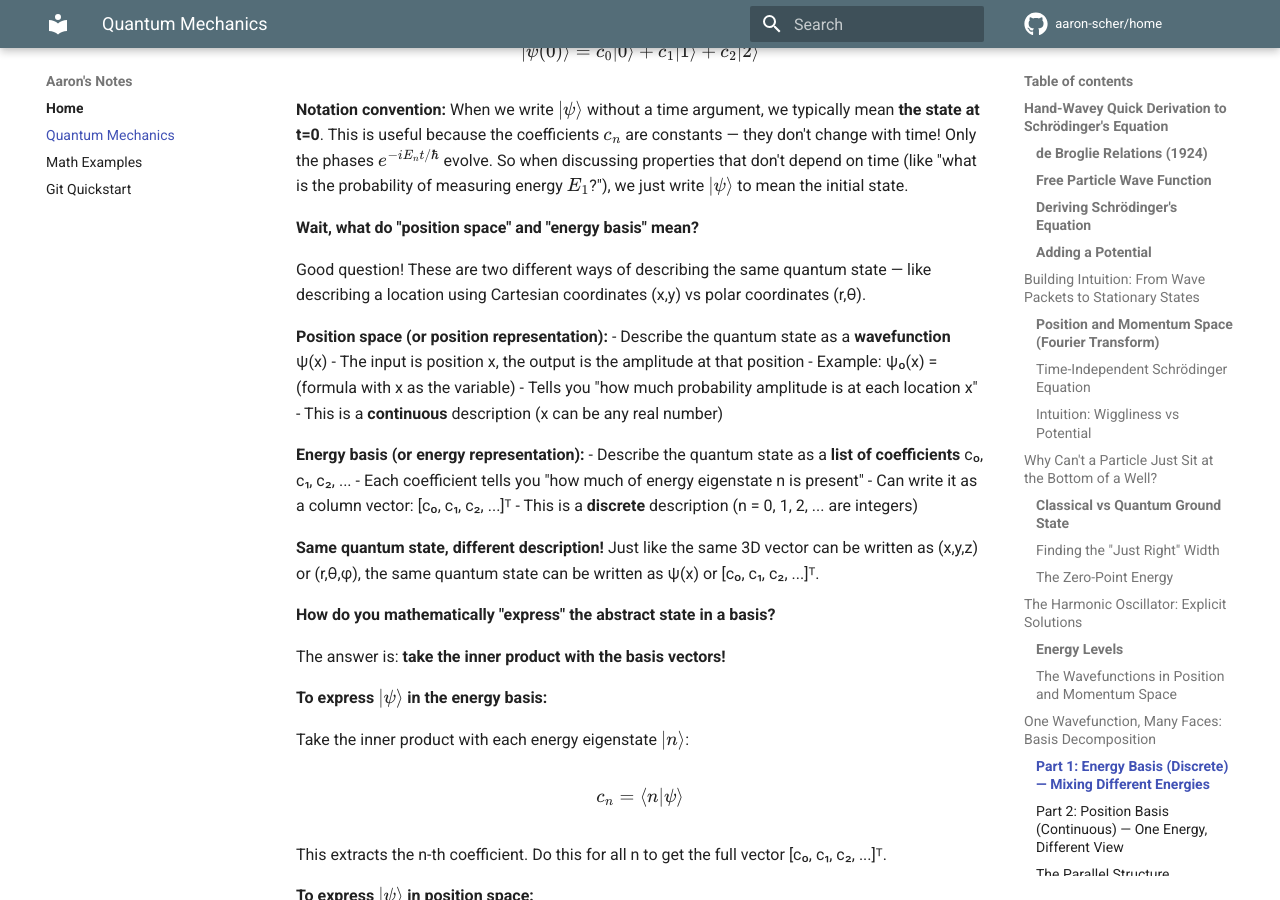
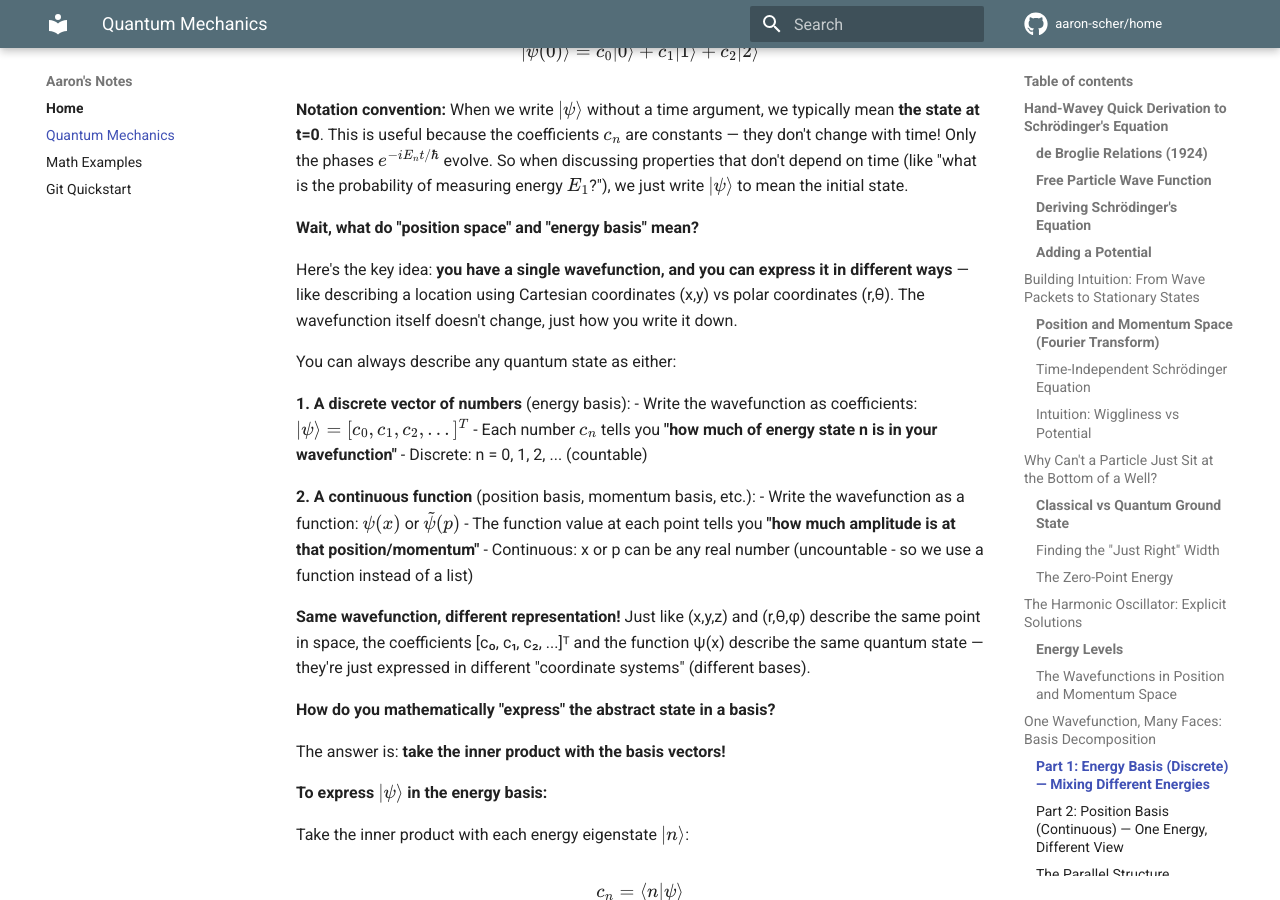
Before and after one commit to aaron-scher/home, an MkDocs documentation site: the page built from docs/quantum-mechanics.md, in a window 1280 px wide and 900 px high, scrolled down 11169 px. Built offline with MkDocs 1.6.1 and Material for MkDocs 9.7.7, drawn with Linux system fonts in a browser that asks for light colours; comment, search, counter and statistics services are not loaded.

Commit message:
Clarify basis terminology: same wavefunction, different expression
- Emphasize "single wavefunction, different ways to write it"
- Discrete vector: coefficients tell you "how much of each energy state"
- Continuous function: values tell you "how much at each position/momentum"
- Streamlined and more pedagogical
- Added momentum basis mention for completeness

🤖 Generated with [Claude Code](https://claude.com/claude-code)

Co-Authored-By: Claude <noreply@anthropic.com>

```diff
--- a/docs/quantum-mechanics.md
+++ b/docs/quantum-mechanics.md
@@ -403,22 +403,21 @@ $$
 
 **Wait, what do "position space" and "energy basis" mean?**
 
-Good question! These are two different ways of describing the same quantum state — like describing a location using Cartesian coordinates (x,y) vs polar coordinates (r,θ).
+Here's the key idea: **you have a single wavefunction, and you can express it in different ways** — like describing a location using Cartesian coordinates (x,y) vs polar coordinates (r,θ). The wavefunction itself doesn't change, just how you write it down.
 
-**Position space (or position representation):**
-- Describe the quantum state as a **wavefunction** ψ(x)
-- The input is position x, the output is the amplitude at that position
-- Example: ψ₀(x) = (formula with x as the variable)
-- Tells you "how much probability amplitude is at each location x"
-- This is a **continuous** description (x can be any real number)
+You can always describe any quantum state as either:
 
-**Energy basis (or energy representation):**
-- Describe the quantum state as a **list of coefficients** c₀, c₁, c₂, ...
-- Each coefficient tells you "how much of energy eigenstate n is present"
-- Can write it as a column vector: [c₀, c₁, c₂, ...]ᵀ
-- This is a **discrete** description (n = 0, 1, 2, ... are integers)
+**1. A discrete vector of numbers** (energy basis):
+- Write the wavefunction as coefficients: $|\psi\rangle = [c_0, c_1, c_2, ...]^T$
+- Each number $c_n$ tells you **"how much of energy state n is in your wavefunction"**
+- Discrete: n = 0, 1, 2, ... (countable)
 
-**Same quantum state, different description!** Just like the same 3D vector can be written as (x,y,z) or (r,θ,φ), the same quantum state can be written as ψ(x) or [c₀, c₁, c₂, ...]ᵀ.
+**2. A continuous function** (position basis, momentum basis, etc.):
+- Write the wavefunction as a function: $\psi(x)$ or $\tilde{\psi}(p)$
+- The function value at each point tells you **"how much amplitude is at that position/momentum"**
+- Continuous: x or p can be any real number (uncountable - so we use a function instead of a list)
+
+**Same wavefunction, different representation!** Just like (x,y,z) and (r,θ,φ) describe the same point in space, the coefficients [c₀, c₁, c₂, ...]ᵀ and the function ψ(x) describe the same quantum state — they're just expressed in different "coordinate systems" (different bases).
 
 **How do you mathematically "express" the abstract state in a basis?**
 
```
